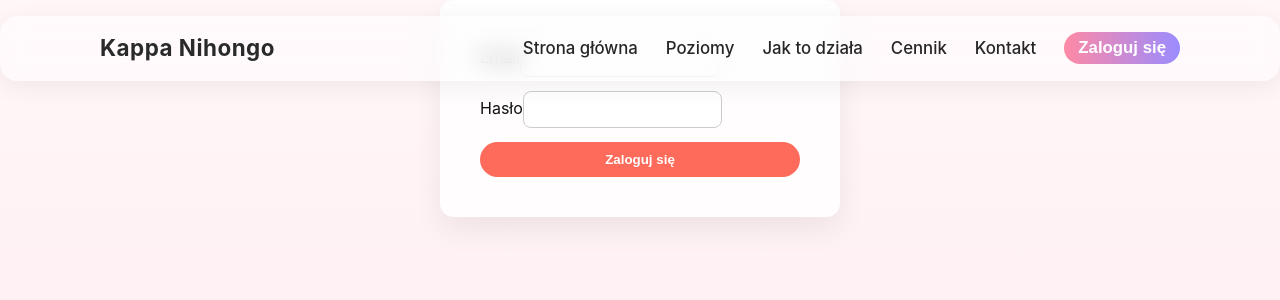
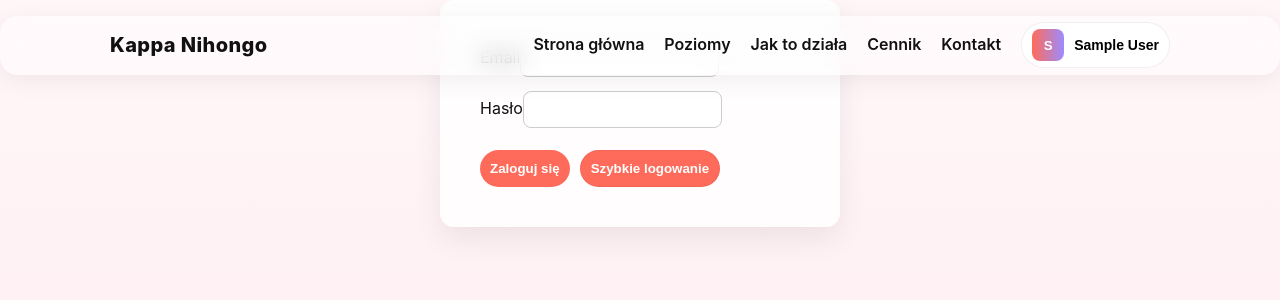
Before and after one commit to bezpanskipies/kappa, a React (Vite) app: page /login in a window 1280 px wide. Shown: the top 300 px of the page. Built offline with nearby package versions, Linux system fonts and the light colour scheme; sample sign-in values are in the browser's storage.

Commit message:
Korekta logowania 2

```diff
--- a/src/App.jsx
+++ b/src/App.jsx
@@ -1,9 +1,10 @@
-import React from "react";
+import React, { useState, useEffect, useCallback } from "react";
 import {
   BrowserRouter as Router,
   Routes,
   Route,
   Navigate,
+  useNavigate,
 } from "react-router-dom";
 
 // Komponenty
@@ -17,21 +18,84 @@ import Footer from "./components/Footer";
 import Login from "./components/Login/login";
 import Dashboard from "./components/dashboard/Dashboard";
 
-// Prostą logikę auth można zastąpić później Contextem lub backendem
-const fakeAuth = {
-  isLoggedIn: false, // zmień na true aby testować dashboard
-};
-
-function PrivateRoute({ children }) {
-  // Jeśli nie zalogowany, przekieruj na /login
-  return fakeAuth.isLoggedIn ? children : <Navigate to="/login" replace />;
+/**
+ * PrivateRoute — prosty wrapper, chroni dostęp do dashboardu
+ */
+function PrivateRoute({ children, isLoggedIn }) {
+  return isLoggedIn ? children : <Navigate to="/login" replace />;
 }
 
 export default function App() {
+  const [isLoggedIn, setIsLoggedIn] = useState(false);
+  const [user, setUser] = useState({ name: "Użytkownik", level: "N5" });
+
+  // Wczytaj usera z localStorage przy starcie (fallback debug key też sprawdzamy)
+  useEffect(() => {
+    try {
+      const raw =
+        localStorage.getItem("kappa_user") ||
+        localStorage.getItem("kappa_user_debug");
+      if (raw) {
+        const parsed = JSON.parse(raw);
+        if (parsed && parsed.name) {
+          setUser(parsed);
+          setIsLoggedIn(true);
+        }
+      }
+    } catch (e) {
+      // nie przerywamy, tylko logujemy w konsoli
+      console.warn("App: błąd przy wczytywaniu usera z localStorage", e);
+    }
+  }, []);
+
+  // globalny handler — nasłuchiwanie eventu z Login.finalizeLogin
+  useEffect(() => {
+    const onGlobalLogin = (ev) => {
+      const u = ev?.detail || null;
+      if (u) {
+        setUser(u);
+        setIsLoggedIn(true);
+        try {
+          localStorage.setItem("kappa_user", JSON.stringify(u));
+        } catch (e) {}
+      }
+    };
+    window.addEventListener("kappa:login", onGlobalLogin);
+    return () => window.removeEventListener("kappa:login", onGlobalLogin);
+  }, []);
+
+  // funkcja do obsługi logowania gdy Login (strona) wywoła onLogin
+  const handleLogin = useCallback((userData) => {
+    if (!userData) return;
+    setUser(userData);
+    setIsLoggedIn(true);
+    try {
+      localStorage.setItem("kappa_user", JSON.stringify(userData));
+    } catch (e) {}
+  }, []);
+
+  // wylogowanie — czyścimy stan i localStorage, i przekierujemy na stronę główną
+  const handleLogout = useCallback(() => {
+    setUser({ name: "Użytkownik", level: "N5" });
+    setIsLoggedIn(false);
+    try {
+      localStorage.removeItem("kappa_user");
+      localStorage.removeItem("kappa_user_debug");
+    } catch (e) {}
+    // nawigacja bez hooka: użyj window.location (proste i pewne)
+    window.location.href = "/";
+  }, []);
+
   return (
     <Router>
       <div className="app">
-        <Navbar />
+        {/* Navbar dostaje informacje o koncie i funkcję wylogowania (opcjonalnie użyjesz) */}
+        <Navbar
+          isLoggedIn={isLoggedIn}
+          userName={user?.name}
+          onLogout={handleLogout}
+        />
+
         <main>
           <Routes>
             {/* Strona główna */}
@@ -49,20 +113,20 @@ export default function App() {
               }
             />
 
-            {/* Logowanie */}
-            <Route path="/login" element={<Login />} />
+            {/* Logowanie (strona) - przekazujemy onLogin */}
+            <Route path="/login" element={<Login onLogin={handleLogin} />} />
 
-            {/* Dashboard — dostęp tylko jeśli zalogowany */}
+            {/* Dashboard (chroniony) */}
             <Route
               path="/dashboard/*"
               element={
-                <PrivateRoute>
-                  <Dashboard />
+                <PrivateRoute isLoggedIn={isLoggedIn}>
+                  <Dashboard user={user} />
                 </PrivateRoute>
               }
             />
 
-            {/* Fallback — przekierowanie na / jeśli nic nie pasuje */}
+            {/* Fallback */}
             <Route path="*" element={<Navigate to="/" replace />} />
           </Routes>
         </main>
--- a/src/components/Login/login.jsx
+++ b/src/components/Login/login.jsx
@@ -1,44 +1,92 @@
-// src/components/Login/login.jsx
 import React, { useState } from "react";
 import { useNavigate } from "react-router-dom";
-import { useAuth } from "../../auth/AuthProvider";
+import { useAuth } from "../../auth/AuthProvider"; // może być undefined w twoim setupie
 import "./Login.css";
 
-export default function Login() {
+/**
+ * Props:
+ * - onLogin?: function(user)  // jeśli komponent używany jako strona (/login)
+ *
+ * Kompatybilny z:
+ * - użyciem w /login (App przekazuje onLogin)
+ * - użyciem w modalu Navbar (bez onLogin)
+ * - z AuthProvider (jeśli masz)
+ */
+export default function Login({ onLogin }) {
   const [email, setEmail] = useState("");
   const [password, setPassword] = useState("");
-  const auth = useAuth && useAuth(); // jeśli useAuth nie jest funkcją (np. undefined), auth będzie undefined
-  const navigate = useNavigate && useNavigate();
+  // useAuth może być undefined — obsługujemy defensywnie
+  let auth;
+  try {
+    auth = useAuth && useAuth();
+  } catch (e) {
+    auth = undefined;
+  }
+  const navigate = useNavigate();
+
+  const finalizeLogin = (userData) => {
+    // 1) jeśli przekazano callback (np. strona /login) -> użyj go
+    if (typeof onLogin === "function") {
+      try {
+        onLogin(userData);
+      } catch (e) {
+        console.warn("onLogin callback error:", e);
+      }
+    }
+
+    // 2) jeśli masz AuthProvider -> użyj login()
+    if (auth && typeof auth.login === "function") {
+      try {
+        auth.login(userData);
+      } catch (e) {
+        console.warn("auth.login error:", e);
+      }
+    }
+
+    // 3) fallback: zapisz usera lokalnie (przydatne przy debugu)
+    try {
+      localStorage.setItem("kappa_user", JSON.stringify(userData));
+    } catch (e) {}
+
+    // 4) wyślij event globalny, żeby np. Navbar zamknął modal
+    try {
+      window.dispatchEvent(
+        new CustomEvent("kappa:login", { detail: userData })
+      );
+    } catch (e) {}
+
+    // 5) nawiguj do dashboardu
+    try {
+      navigate("/dashboard");
+    } catch (e) {
+      // jeśli navigate nie działa (brak Routera) to nic nie rób
+      console.warn("navigate failed:", e);
+    }
+  };
 
   const handleLogin = async (e) => {
     e.preventDefault();
 
-    // tutaj zwykle robisz fetch do backendu; na razie mock:
-    const mockUser = { name: "Marek", email, level: "N4" };
+    // TU: w przyszłości: fetch('/api/login', { email, password })
+    // Na razie: mock user (możesz zamienić na dane z formularza)
+    const mockUser = {
+      name: email ? email.split("@")[0] : "Użytkownik",
+      email,
+      level: "N4",
+    };
 
-    // Bezpieczna obsługa: jeżeli auth istnieje, użyj login(); w przeciwnym razie ustaw lokalnie i nawiguj
-    if (auth && typeof auth.login === "function") {
-      auth.login(mockUser);
-    } else {
-      // fallback — pomocny przy debugu bez AuthProvider
-      try {
-        localStorage.setItem("kappa_user_debug", JSON.stringify(mockUser));
-      } catch (e) {}
-      console.warn(
-        "AuthProvider unavailable — saved mock user to localStorage (debug)"
-      );
+    // prosta walidacja
+    if (!email || !password) {
+      alert("Wypełnij email i hasło (to tylko mock).");
+      return;
     }
 
-    if (navigate) {
-      navigate("/dashboard");
-    } else {
-      // fallback: spróbuj zmusić przeładowanie strony, żeby zobaczyć dashboard manualnie
-      // window.location.href = "/dashboard";
-    }
+    // simuluj logowanie
+    finalizeLogin(mockUser);
   };
 
   return (
-    <section className="login-section">
+    <section className="login-section" aria-label="Logowanie">
       <form className="login-form" onSubmit={handleLogin}>
         <label>
           Email
@@ -47,6 +95,7 @@ export default function Login() {
             value={email}
             onChange={(e) => setEmail(e.target.value)}
             required
+            autoComplete="email"
           />
         </label>
 
@@ -57,12 +106,30 @@ export default function Login() {
             value={password}
             onChange={(e) => setPassword(e.target.value)}
             required
+            autoComplete="current-password"
           />
         </label>
 
-        <button type="submit" className="btn-primary">
-          Zaloguj się
-        </button>
+        <div style={{ display: "flex", gap: 10, marginTop: 8 }}>
+          <button type="submit" className="btn-primary">
+            Zaloguj się
+          </button>
+          <button
+            type="button"
+            className="btn-outline"
+            onClick={() => {
+              // pomocnicze szybkie testowe zalogowanie
+              const quick = {
+                name: "TestUser",
+                email: "test@kappa",
+                level: "N5",
+              };
+              finalizeLogin(quick);
+            }}
+          >
+            Szybkie logowanie
+          </button>
+        </div>
       </form>
     </section>
   );
--- a/src/components/Navbar.css
+++ b/src/components/Navbar.css
@@ -9,36 +9,39 @@
   border-bottom: 1px solid rgba(255, 255, 255, 0.24);
   box-shadow: 0 6px 24px rgba(0, 0, 0, 0.06);
   border-radius: 18px;
+  padding: 6px 10px;
+  box-sizing: border-box;
 }
 
 .nav-inner {
   display: flex;
   align-items: center;
   justify-content: space-between;
-  padding: 14px 10px;
+  gap: 12px;
+  max-width: var(--container-max);
+  margin: 0 auto;
 }
 
 /* LOGO */
 .nav-logo {
-  font-size: 1.4rem;
-  font-weight: 700;
-  letter-spacing: 0.5px;
-  color: #2a2a2a;
-  text-shadow: 0 1px 0 rgba(255, 255, 255, 0.6);
+  font-size: 1.25rem;
+  font-weight: 800;
+  letter-spacing: 0.4px;
+  color: var(--text);
 }
 
 /* LINKS */
 .nav-links {
   display: flex;
-  gap: 28px;
+  gap: 20px;
   align-items: center;
 }
 
 .nav-link {
   position: relative;
-  font-size: 1.05rem;
-  font-weight: 500;
-  color: #262626;
+  font-size: 1rem;
+  font-weight: 600;
+  color: var(--text);
   text-decoration: none;
   cursor: pointer;
   padding: 6px 0;
@@ -55,26 +58,97 @@
   bottom: -2px;
   left: 0;
   height: 2px;
-  background: linear-gradient(90deg, #ff89a5, #9a8cff);
+  background: linear-gradient(90deg, var(--accent), var(--accent-2));
   border-radius: 6px;
   width: 0;
 }
 
 /* LOGIN BUTTON */
 .nav-link.login-btn {
-  background: linear-gradient(90deg, #ff89a5, #9a8cff);
+  background: linear-gradient(90deg, var(--accent), var(--accent-2));
   color: white;
   font-weight: 700;
-  padding: 6px 14px;
+  padding: 8px 14px;
   border-radius: 999px;
   cursor: pointer;
   border: none;
-  transition: transform 0.2s, box-shadow 0.2s;
+  transition: transform 0.16s, box-shadow 0.16s;
+  display: inline-flex;
+  align-items: center;
+  gap: 8px;
 }
 
 .nav-link.login-btn:hover {
   transform: translateY(-2px);
-  box-shadow: 0 4px 12px rgba(0, 0, 0, 0.12);
+  box-shadow: 0 6px 18px rgba(0, 0, 0, 0.12);
+}
+
+/* PROFILE PILL */
+.profile-wrap {
+  position: relative;
+}
+.profile-pill {
+  display: inline-flex;
+  align-items: center;
+  gap: 10px;
+  background: var(--glass);
+  padding: 6px 10px;
+  border-radius: 999px;
+  border: 1px solid rgba(0, 0, 0, 0.06);
+  cursor: pointer;
+}
+.avatar-sm {
+  width: 32px;
+  height: 32px;
+  border-radius: 8px;
+  display: inline-flex;
+  align-items: center;
+  justify-content: center;
+  background: linear-gradient(90deg, var(--accent), var(--accent-2));
+  color: white;
+  font-weight: 800;
+}
+.profile-text {
+  text-align: left;
+}
+.profile-name {
+  font-weight: 700;
+  font-size: 14px;
+  color: var(--text);
+}
+
+/* Profile dropdown */
+.profile-dropdown {
+  position: absolute;
+  right: 0;
+  top: calc(100% + 10px);
+  min-width: 180px;
+  background: var(--card-bg);
+  box-shadow: var(--shadow-lg);
+  border-radius: 10px;
+  padding: 8px;
+  z-index: 1500;
+  border: 1px solid rgba(0, 0, 0, 0.04);
+  display: flex;
+  flex-direction: column;
+  gap: 6px;
+}
+.profile-item {
+  padding: 8px 10px;
+  text-decoration: none;
+  color: var(--text);
+  background: transparent;
+  border: none;
+  text-align: left;
+  cursor: pointer;
+  border-radius: 8px;
+}
+.profile-item:hover {
+  background: rgba(155, 140, 255, 0.06);
+}
+.profile-logout {
+  color: var(--text);
+  font-weight: 700;
 }
 
 /* HAMBURGER (mobile) */
@@ -89,19 +163,16 @@
 .nav-toggle .bar {
   width: 24px;
   height: 3px;
-  background: #333;
+  background: var(--text);
   border-radius: 4px;
-  transition: 0.3s;
+  transition: 0.28s;
 }
-
 .nav-toggle .bar.open:nth-child(1) {
   transform: translateY(8px) rotate(45deg);
 }
-
 .nav-toggle .bar.open:nth-child(2) {
   opacity: 0;
 }
-
 .nav-toggle .bar.open:nth-child(3) {
   transform: translateY(-8px) rotate(-45deg);
 }
@@ -116,7 +187,7 @@
     position: absolute;
     top: 70px;
     right: 12px;
-    background: rgba(255, 255, 255, 0.65);
+    background: var(--nav-bg);
     backdrop-filter: blur(14px);
     border-radius: 16px;
     padding: 16px 22px;
@@ -147,11 +218,12 @@
 
 .modal-content {
   position: relative;
-  background: white;
+  background: var(--card-bg);
   border-radius: 16px;
-  padding: 24px;
-  max-width: 400px;
-  width: 90%;
+  padding: 18px;
+  max-width: 420px;
+  width: 92%;
+  box-shadow: var(--shadow-lg);
 }
 
 .modal-close {
--- a/src/components/Navbar.jsx
+++ b/src/components/Navbar.jsx
@@ -1,14 +1,19 @@
-import React, { useState } from "react";
+import React, { useState, useEffect, useRef } from "react";
 import { motion } from "framer-motion";
+import { useLocation } from "react-router-dom";
 import "./Navbar.css";
 import Login from "./Login/login"; // Twój komponent logowania
 
 export default function Navbar({
   isLoggedIn = false,
   userName = "Użytkownik",
+  onLogout = () => {},
 }) {
   const [open, setOpen] = useState(false);
   const [showLogin, setShowLogin] = useState(false);
+  const [showProfile, setShowProfile] = useState(false);
+  const location = useLocation();
+  const profileRef = useRef(null);
 
   const links = [
     { label: "Strona główna", href: "#home" },
@@ -18,12 +23,37 @@ export default function Navbar({
     { label: "Kontakt", href: "#contact" },
   ];
 
+  // zamykaj modal i hamburger przy zmianie URL (np. navigate("/dashboard"))
+  useEffect(() => {
+    setShowLogin(false);
+    setOpen(false);
+    setShowProfile(false);
+  }, [location.pathname]);
+
+  // nasłuch globalnego eventu kappa:login -> zamykamy modal
+  useEffect(() => {
+    const onLogin = () => setShowLogin(false);
+    window.addEventListener("kappa:login", onLogin);
+    return () => window.removeEventListener("kappa:login", onLogin);
+  }, []);
+
+  // close profile dropdown on outside click
+  useEffect(() => {
+    function handleDocClick(e) {
+      if (profileRef.current && !profileRef.current.contains(e.target)) {
+        setShowProfile(false);
+      }
+    }
+    document.addEventListener("click", handleDocClick);
+    return () => document.removeEventListener("click", handleDocClick);
+  }, []);
+
   return (
     <motion.nav
       className="nav"
       initial={{ opacity: 0, y: -14 }}
       animate={{ opacity: 1, y: 0 }}
-      transition={{ duration: 0.55, ease: "easeOut" }}
+      transition={{ duration: 0.45, ease: "easeOut" }}
     >
       <div className="nav-inner container">
         <div className="nav-logo">
@@ -33,7 +63,7 @@ export default function Navbar({
         <button
           className="nav-toggle"
           aria-label="menu"
-          onClick={() => setOpen(!open)}
+          onClick={() => setOpen((s) => !s)}
         >
           <div className={`bar ${open ? "open" : ""}`} />
           <div className={`bar ${open ? "open" : ""}`} />
@@ -46,7 +76,7 @@ export default function Navbar({
               key={l.href}
               href={l.href}
               className="nav-link"
-              whileHover={{ scale: 1.06 }}
+              whileHover={{ scale: 1.03 }}
               whileTap={{ scale: 0.97 }}
             >
               <span className="nav-link__text">{l.label}</span>
@@ -54,12 +84,12 @@ export default function Navbar({
                 className="underline"
                 initial={{ width: 0 }}
                 whileHover={{ width: "100%" }}
-                transition={{ duration: 0.28 }}
+                transition={{ duration: 0.26 }}
               />
             </motion.a>
           ))}
 
-          {/* Przyciski zależne od logowania */}
+          {/* login / profile area */}
           {!isLoggedIn ? (
             <button
               className="nav-link login-btn"
@@ -68,9 +98,49 @@ export default function Navbar({
               Zaloguj się
             </button>
           ) : (
-            <a href="#dashboard" className="nav-link login-btn">
-              Witaj, {userName}
-            </a>
+            <div className="profile-wrap" ref={profileRef}>
+              <button
+                className="profile-pill"
+                onClick={() => setShowProfile((s) => !s)}
+                aria-expanded={showProfile}
+                aria-haspopup="true"
+              >
+                <div className="avatar-sm">{(userName || "U").slice(0, 1)}</div>
+                <div className="profile-text">
+                  <div className="profile-name">{userName}</div>
+                </div>
+              </button>
+
+              {showProfile && (
+                <div className="profile-dropdown" role="menu">
+                  <a href="/dashboard" className="profile-item" role="menuitem">
+                    Moje konto
+                  </a>
+                  <a
+                    href="/dashboard#progress"
+                    className="profile-item"
+                    role="menuitem"
+                  >
+                    Postępy
+                  </a>
+                  <button
+                    className="profile-item profile-logout"
+                    onClick={() => {
+                      setShowProfile(false);
+                      try {
+                        onLogout();
+                      } catch (e) {
+                        // fallback
+                        localStorage.removeItem("kappa_user");
+                        window.location.href = "/";
+                      }
+                    }}
+                  >
+                    Wyloguj
+                  </button>
+                </div>
+              )}
+            </div>
           )}
         </div>
       </div>
```
Also changed, not shown: src/components/dashboard/Dashboard.css (+16 -0 lines).
